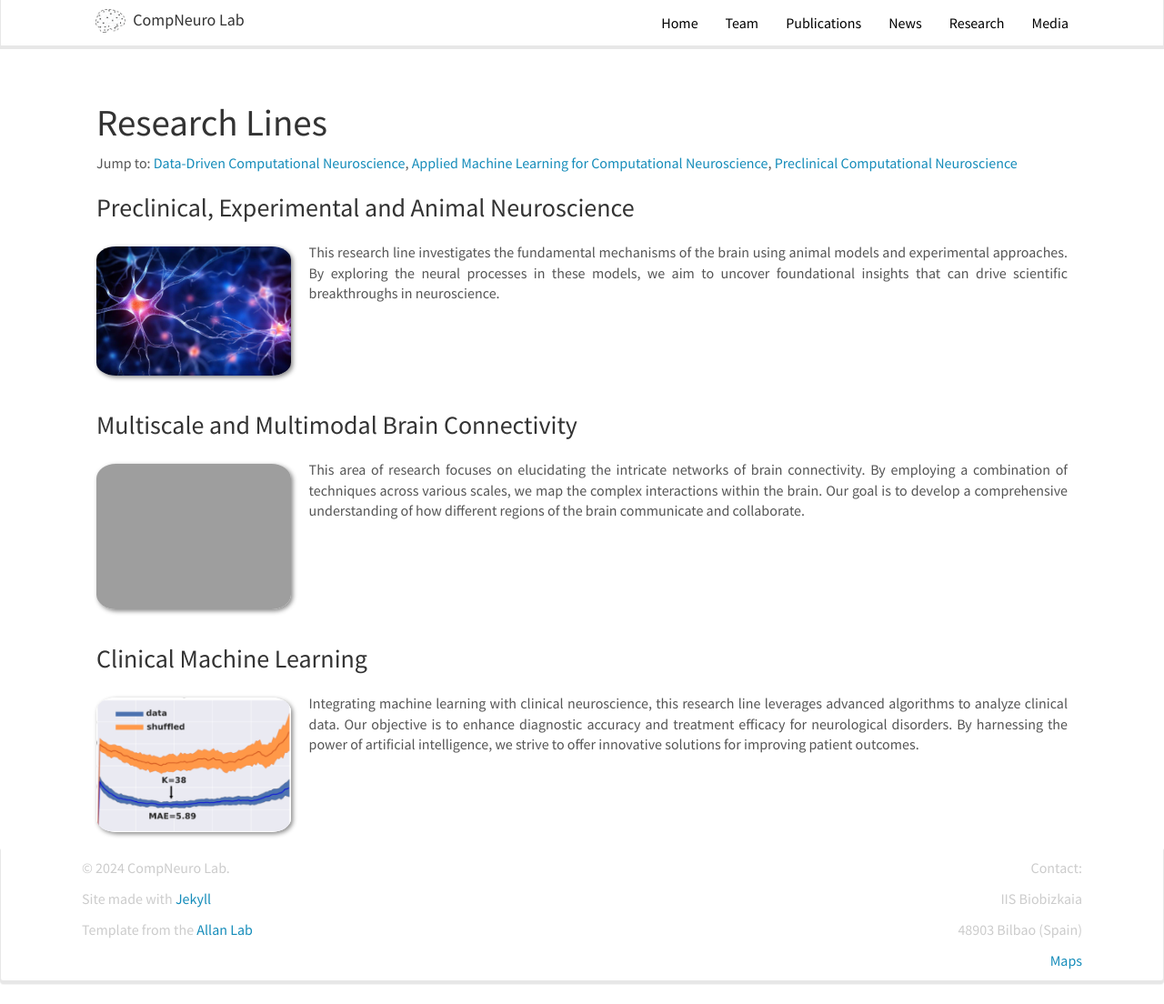
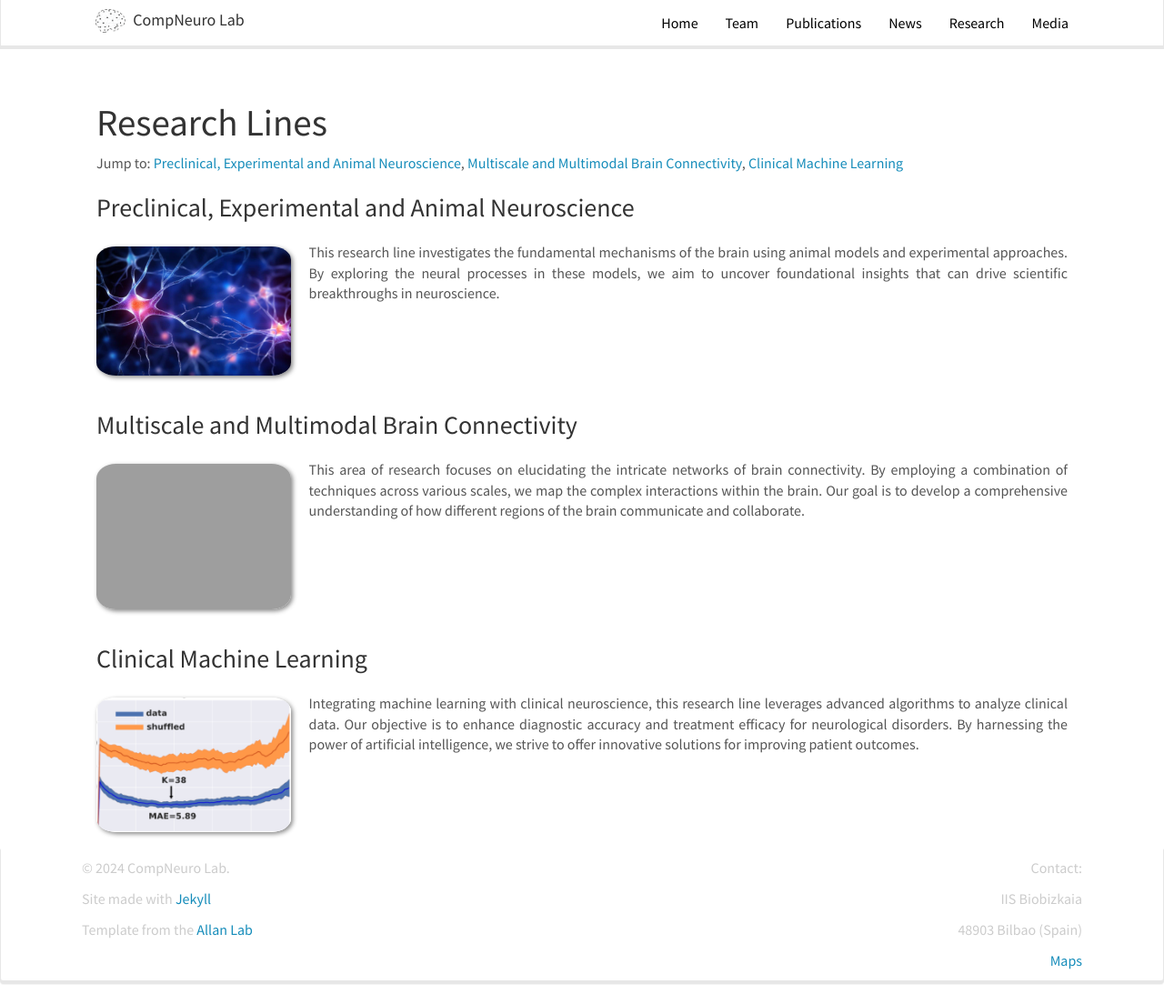
Before and after one commit to itellaetxe/compneurobilbao_website, a Jekyll site: the page built from _pages/research.md, in a window 1280 px wide and 1104 px high. Shown: the whole window at 91% size. Built offline with Jekyll 4.4.1, drawn with Linux system fonts in a browser that asks for light colours; nearby versions of some CDN libraries.

Commit message:
change research lines introduction

```diff
--- a/_pages/research.md
+++ b/_pages/research.md
@@ -7,7 +7,7 @@ sitemap: false
 ---
 
 # Research Lines
-Jump to: [Data-Driven Computational Neuroscience](#data-driven-computational-neuroscience), [Applied Machine Learning for Computational Neuroscience](#applied-machine-learning-for-computational-neuroscience), [Preclinical Computational Neuroscience](#preclinical-computational-neuroscience)
+Jump to: [Preclinical, Experimental and Animal Neuroscience](#preclinical,-experimental-and-animal-neuroscience), [Multiscale and Multimodal Brain Connectivity](#multiscale-and-multimodal-brain-connectivity), [Clinical Machine Learning](#clinical-machine-learning)
 
 
 ### Preclinical, Experimental and Animal Neuroscience
```
